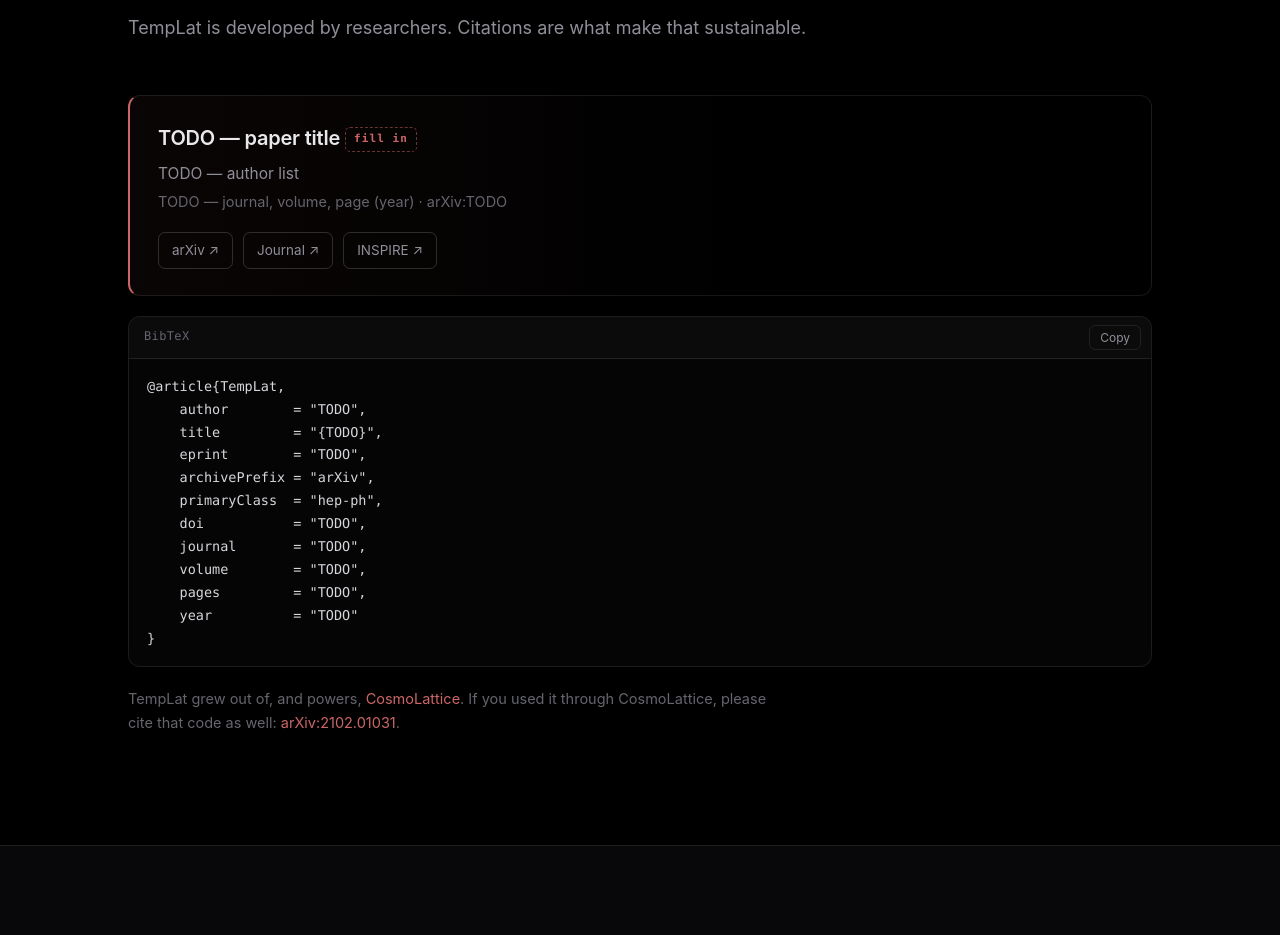
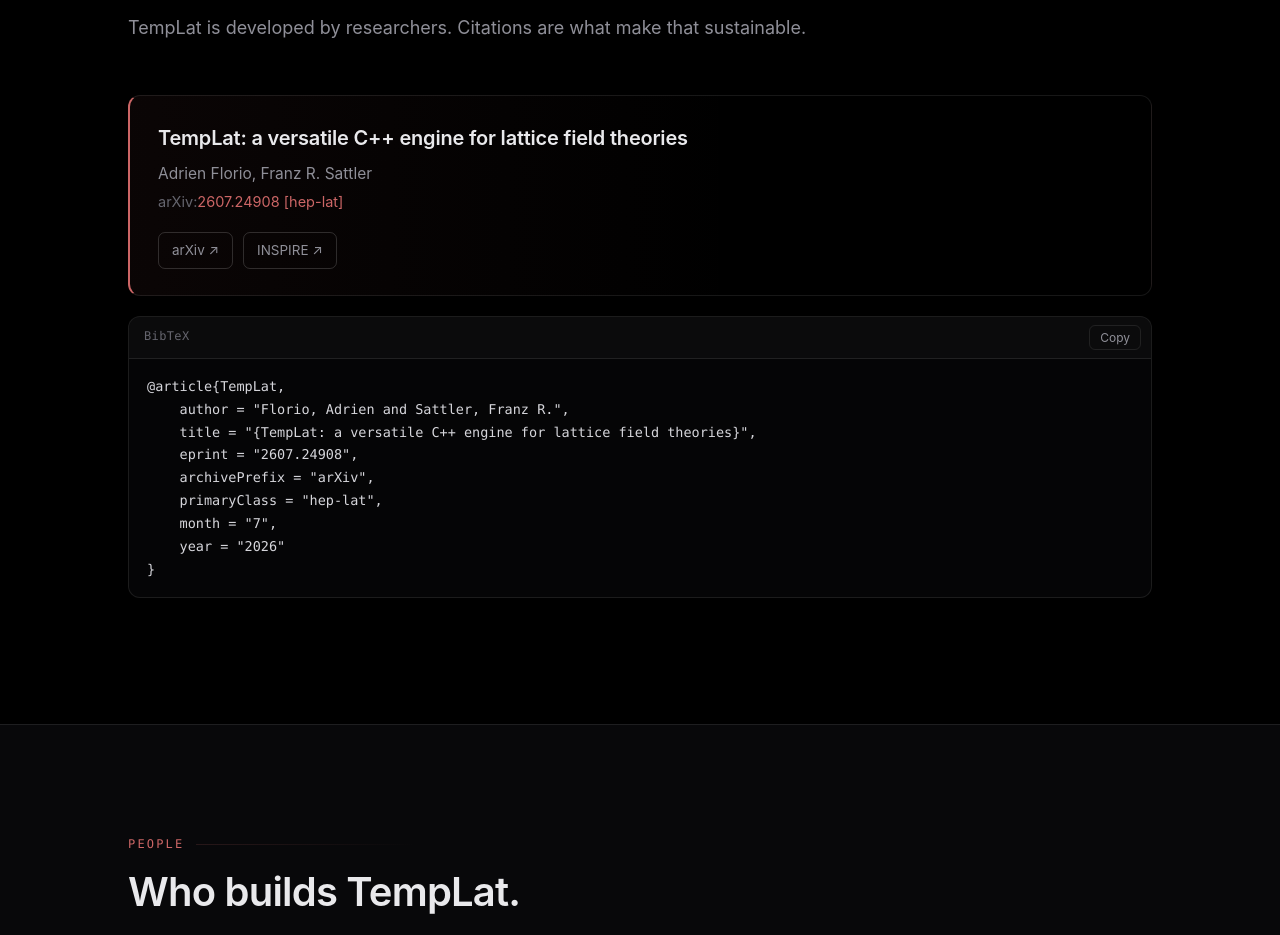
Before and after one commit to cosmolattice/templat, a plain HTML site: page docs/index.html in a window 1280 px wide. Shown: the part 5572-6507 px from the top of the page. Drawn offline with nearby package versions, Linux system fonts and the light colour scheme.

Commit message:
Update website

```diff
--- a/docs/index.html
+++ b/docs/index.html
@@ -944,20 +944,16 @@
         <h2 class="reveal">If TempLat helped your work, please cite it.</h2>
         <p class="lede reveal">TempLat is developed by researchers. Citations are what make that sustainable.</p>
 
-        <!-- ═══════════════════════════════════════════════════════════════
-         FILL IN — replace the four TODO strings below with the real
-         title, author list and journal reference, then point the two
-         hrefs at the arXiv abstract and the journal DOI. Delete the
-         <span class="todo"> badges once done.
-         ═══════════════════════════════════════════════════════════ -->
         <div class="paper reveal">
-          <p class="title">TODO — paper title <span class="todo">fill in</span></p>
-          <p class="authors">TODO — author list</p>
-          <p class="venue">TODO — journal, volume, page (year) · arXiv:TODO</p>
+          <p class="title">TempLat: a versatile C++ engine for lattice field theories
+          </p>
+          <p class="authors">Adrien Florio, Franz R. Sattler</p>
+          <p class="venue">arXiv:<a href="https://arxiv.org/abs/2607.24908" target="_blank" rel="noopener">2607.24908
+              [hep-lat]</a></p>
           <div class="links">
-            <a class="tag" href="https://arxiv.org/abs/TODO" target="_blank" rel="noopener">arXiv&nbsp;↗</a>
-            <a class="tag" href="https://doi.org/TODO" target="_blank" rel="noopener">Journal&nbsp;↗</a>
-            <a class="tag" href="https://inspirehep.net/search?q=TODO" target="_blank" rel="noopener">INSPIRE&nbsp;↗</a>
+            <a class="tag" href="https://arxiv.org/abs/2607.24908" target="_blank" rel="noopener">arXiv&nbsp;↗</a>
+            <a class="tag" href="https://inspirehep.net/literature/3183879" target="_blank"
+              rel="noopener">INSPIRE&nbsp;↗</a>
           </div>
         </div>
 
@@ -965,25 +961,15 @@
         <div class="code reveal">
           <div class="code-head"><span class="name">BibTeX</span><button class="copy" type="button">Copy</button></div>
           <pre>@article{TempLat,
-    author        = "TODO",
-    title         = "{TODO}",
-    eprint        = "TODO",
+    author = "Florio, Adrien and Sattler, Franz R.",
+    title = "{TempLat: a versatile C++ engine for lattice field theories}",
+    eprint = "2607.24908",
     archivePrefix = "arXiv",
-    primaryClass  = "hep-ph",
-    doi           = "TODO",
-    journal       = "TODO",
-    volume        = "TODO",
-    pages         = "TODO",
-    year          = "TODO"
+    primaryClass = "hep-lat",
+    month = "7",
+    year = "2026"
 }</pre>
         </div>
-
-        <!-- Optional — delete this paragraph if you would rather not ask for it -->
-        <p class="note reveal">TempLat grew out of, and powers,
-          <a href="https://cosmolattice.net" target="_blank" rel="noopener">CosmoLattice</a>.
-          If you used it through CosmoLattice, please cite that code as well:
-          <a href="https://arxiv.org/abs/2102.01031" target="_blank" rel="noopener">arXiv:2102.01031</a>.
-        </p>
       </div>
     </section>
 
```
